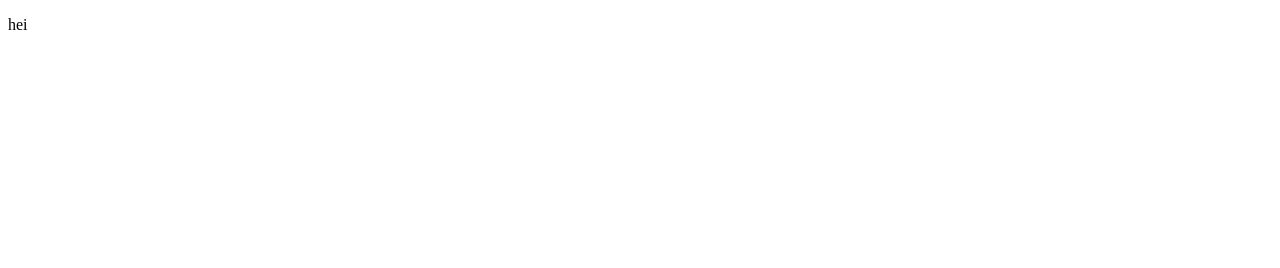
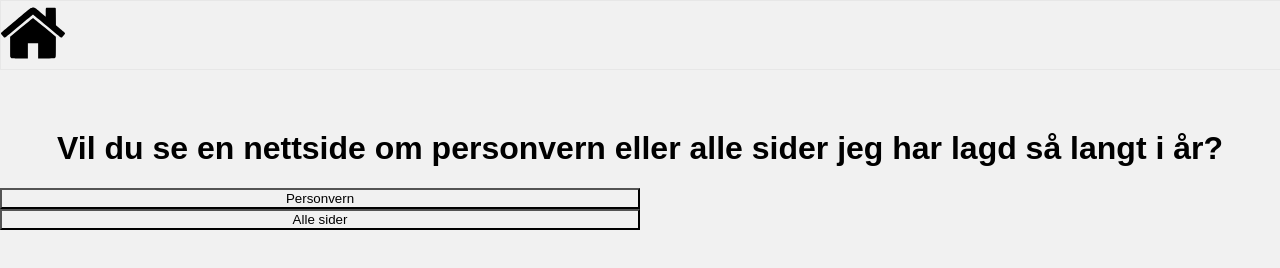
Before and after one commit to Heneriko70/siste_vurdering, a plain HTML site: page index.html in a window 1280 px wide. Drawn offline with Linux system fonts and the light colour scheme.

Commit message:
IT time 17.04 ferdig

```diff
--- /dev/null
+++ b/hjemknapp.js
@@ -0,0 +1,6 @@
+hjemknappEL=document.querySelector("#hjemknapp");
+hjemknappEL.addEventListener("click", tilbakeTilHjem);
+
+function tilbakeTilHjem(){
+    window.location.href = "index.html";
+}
--- a/hovedside.css
+++ b/hovedside.css
@@ -0,0 +1,46 @@
+body {
+    margin: 0;
+    padding: 0;
+    font-family: Arial, sans-serif;
+    background-color: #f1f1f1;
+}
+
+#infobartopp {
+    width: 100%;
+    height: 5%;
+    background-color: #f1f1f1;
+    border: 1px solid #e7e7e7;
+    padding: 0%;
+}
+#hjemknappbilde {
+    width: 5%;
+    height: 5%;
+}
+#valgside {
+    padding-top: 3%;
+    width: 100%;
+    height: 92%;
+    background-color: #f1f1f1;
+    text-align: center;
+    display: flex;
+    flex-direction: column;
+}
+#personvern {
+    width: 50%;
+    height: 30%;
+    background-color: #f1f1f1;
+    text-align: center;
+}
+#alleSider {
+    width: 50%;
+    height: 30%;
+    background-color: #f1f1f1;
+    text-align: center;
+}
+
+#personvernside {
+    width: 100%;
+    height: 95%;
+    background-color: #f1f1f1;
+    text-align: center;
+}
--- a/hovedside.js
+++ b/hovedside.js
@@ -0,0 +1,18 @@
+valgsideEl=document.querySelector("#valgside");
+personvernEL=document.querySelector("#personvern");
+personvernsideEL=document.querySelector("#personvernside");
+alleSiderEl=document.querySelector("#alleSider");
+alleSiderEl.addEventListener("click", tilAlleSider);
+personvernEL.addEventListener("click", tilPersonvern);
+
+function tilPersonvern(){
+    personvernsideEL.style.display="block";
+    valgsideEl.style.display="none";
+    console.log("Personvern");
+}
+function tilAlleSider(){
+    personvernsideEL.style.display="none";
+    valgsideEl.style.display="none";
+    alleSiderEl.style.display="none";
+    console.log("Alle sider");
+}
--- a/index.html
+++ b/index.html
@@ -3,18 +3,27 @@
 
 <head>
     <meta charset="UTF-8">
-    <title>Hovedside Henrik Berg-Hansens prosjekter</title>
+    <title>Hovedside</title>
     <link rel="stylesheet" href="hovedside.css">
 </head>
 
 <body>
-    <div id="infobar topp.">
+    <div id="infobartopp">
         <div id="hjemknapp">
-            <p>hei</p>
+            <img src="hus.svg" alt="Hjemknapp" id="hjemknappbilde">
         </div>
-
+    </div>
+    <div id="valgside">
+    <h1>Vil du se en nettside om personvern eller alle sider jeg har lagd så langt i år?</h1>
+    <button id="personvern">Personvern</button>
+    <button id="alleSider">Alle sider</button>
+    </div>
+    <div id="personvernside" style="display:none">
+        <h1>Personvern</h1>
     </div>
 
+<script src="hovedside.js"></script>
+<script src="hjemknapp.js"></script>
 </body>
 
 </html>
```
Also changed, not shown: hus.svg (added).
